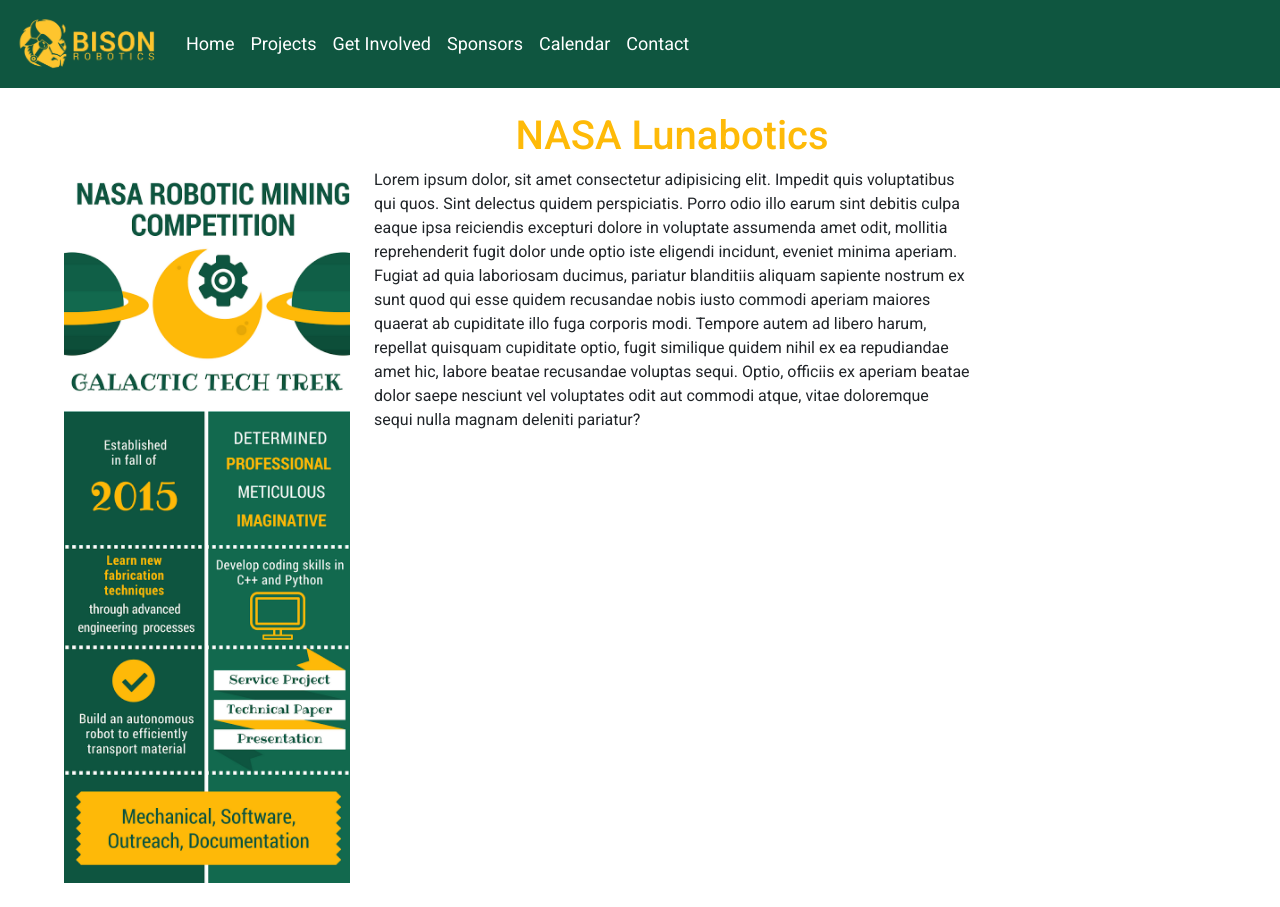
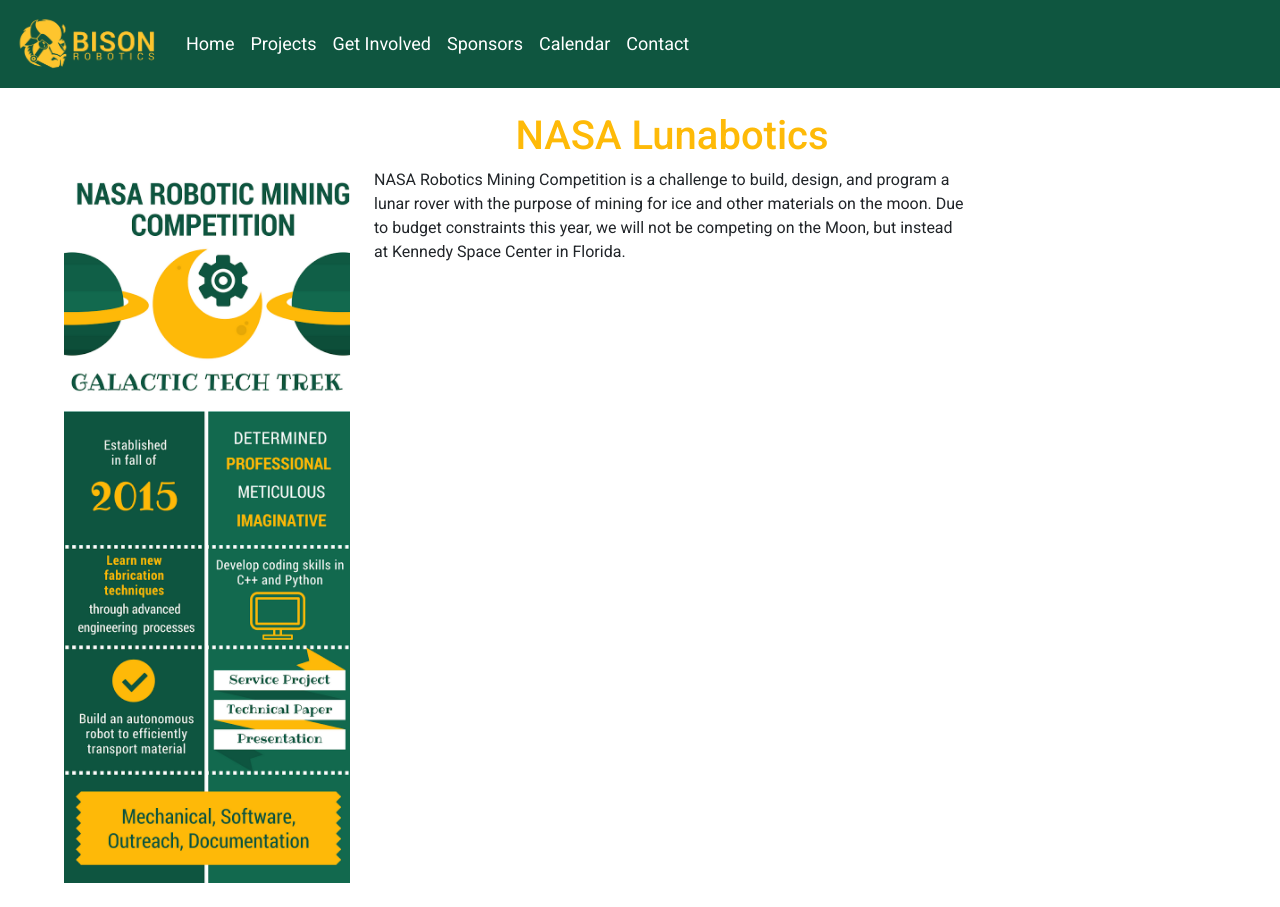
Before and after one commit to BisonRobotics/BisonRobotics.github.io, an Angular app: page /projects/nasa in a window 1280 px wide. Before the commit the page ends 883 px from the top, so only its background shows below. Built offline with nearby package versions, Linux system fonts and the light colour scheme.

Commit message:
Add home page and add project descriptions

```diff
--- a/src/app/app.component.html
+++ b/src/app/app.component.html
@@ -1,3 +1,4 @@
 <app-navbar></app-navbar>
 <div class="spacer"></div>
 <router-outlet></router-outlet>
+<div class="spacer"></div>
--- a/src/app/home/home.component.css
+++ b/src/app/home/home.component.css
@@ -0,0 +1,4 @@
+h1 {
+    color: #feba08;
+    text-align: center;
+}
--- a/src/app/home/home.component.html
+++ b/src/app/home/home.component.html
@@ -1 +1,21 @@
-<p>home works!</p>
+<div class="content">
+    <h1>Bison Robotics</h1>
+    <div class="row">
+        <div class="col-3">
+            <img src="" alt="Bison Robotics Organization Banner" />
+        </div>
+        <div class="col-6">
+            <p>
+                Bison Robotics' goal is to channel the energy and enthusiasm elicited by robotics through the rigorous
+                process of engineering design. Members will apply engineering knowledge and principles in a structured
+                approach to design and build competetive robots. Check out our Discord!
+                <br><br>
+                Bison Robotics is comprised of 5 projects and multiple volunteering opportunities. Bison Robotics
+                volunteers at the 5 FIRST Robotics Competition regional events, both the FIRST Lego League and Tech
+                Challenge tournaments here at NDSU, and at multiple VEX competitions. We volunteer to be able to inspire
+                younger people to pursue an interest in the STEM fields.
+            </p>
+        </div>
+        <div class="col-3"></div>
+    </div>
+</div>
--- a/src/app/projects/combat/combat.component.ts
+++ b/src/app/projects/combat/combat.component.ts
@@ -17,14 +17,12 @@
     alt: 'Combat Banner'
   };
 
-  text = `Lorem ipsum dolor, sit amet consectetur adipisicing elit. Impedit quis voluptatibus qui quos. Sint delectus quidem
-  perspiciatis. Porro odio illo earum sint debitis culpa eaque ipsa reiciendis excepturi dolore in voluptate assumenda
-  amet odit, mollitia reprehenderit fugit dolor unde optio iste eligendi incidunt, eveniet minima aperiam. Fugiat ad
-  quia laboriosam ducimus, pariatur blanditiis aliquam sapiente nostrum ex sunt quod qui esse quidem recusandae nobis
-  iusto commodi aperiam maiores quaerat ab cupiditate illo fuga corporis modi. Tempore autem ad libero harum, repellat
-  quisquam cupiditate optio, fugit similique quidem nihil ex ea repudiandae amet hic, labore beatae recusandae
-  voluptas sequi. Optio, officiis ex aperiam beatae dolor saepe nesciunt vel voluptates odit aut commodi atque, vitae
-  doloremque sequi nulla magnam deleniti pariatur?`;
+  text = `
+  Combat Robotics is very similar to the popular TV show Battle Bots.
+  We design robots specifically to deal damage to other robots. This
+  year our group is designing 3 30-pound robots and 2 15-pound robots
+  for their respective competitions this spring.
+  `;
 
   name = 'Combat Robotics';
 
--- a/src/app/projects/nasa/nasa.component.ts
+++ b/src/app/projects/nasa/nasa.component.ts
@@ -17,14 +17,13 @@
     alt: 'Nasa Lunabotics Banner'
   };
 
-  text = `Lorem ipsum dolor, sit amet consectetur adipisicing elit. Impedit quis voluptatibus qui quos. Sint delectus quidem
-  perspiciatis. Porro odio illo earum sint debitis culpa eaque ipsa reiciendis excepturi dolore in voluptate assumenda
-  amet odit, mollitia reprehenderit fugit dolor unde optio iste eligendi incidunt, eveniet minima aperiam. Fugiat ad
-  quia laboriosam ducimus, pariatur blanditiis aliquam sapiente nostrum ex sunt quod qui esse quidem recusandae nobis
-  iusto commodi aperiam maiores quaerat ab cupiditate illo fuga corporis modi. Tempore autem ad libero harum, repellat
-  quisquam cupiditate optio, fugit similique quidem nihil ex ea repudiandae amet hic, labore beatae recusandae
-  voluptas sequi. Optio, officiis ex aperiam beatae dolor saepe nesciunt vel voluptates odit aut commodi atque, vitae
-  doloremque sequi nulla magnam deleniti pariatur?`;
+  text = `
+  NASA Robotics Mining Competition is a challenge to build, design,
+  and program a lunar rover with the purpose of mining for ice and
+  other materials on the moon. Due to budget constraints this year,
+  we will not be competing on the Moon, but instead at Kennedy Space
+  Center in Florida.
+  `;
 
   name = 'NASA Lunabotics';
 
--- a/src/app/projects/ri3d/ri3d.component.ts
+++ b/src/app/projects/ri3d/ri3d.component.ts
@@ -17,14 +17,13 @@
     alt: 'Ri3D Banner'
   };
 
-  text = `Lorem ipsum dolor, sit amet consectetur adipisicing elit. Impedit quis voluptatibus qui quos. Sint delectus quidem
-  perspiciatis. Porro odio illo earum sint debitis culpa eaque ipsa reiciendis excepturi dolore in voluptate assumenda
-  amet odit, mollitia reprehenderit fugit dolor unde optio iste eligendi incidunt, eveniet minima aperiam. Fugiat ad
-  quia laboriosam ducimus, pariatur blanditiis aliquam sapiente nostrum ex sunt quod qui esse quidem recusandae nobis
-  iusto commodi aperiam maiores quaerat ab cupiditate illo fuga corporis modi. Tempore autem ad libero harum, repellat
-  quisquam cupiditate optio, fugit similique quidem nihil ex ea repudiandae amet hic, labore beatae recusandae
-  voluptas sequi. Optio, officiis ex aperiam beatae dolor saepe nesciunt vel voluptates odit aut commodi atque, vitae
-  doloremque sequi nulla magnam deleniti pariatur?`;
+  text = `
+  Ri3D is taking the FIRST Robotics Competition game and
+  building a robot in 3 days instead of the usual 6 weeks
+  allotted for teams. The robot is built with items available
+  to rookie high school teams and this project serves as a
+  role model of strategy and design for struggling teams.
+  `;
 
   name = 'Robot in 3 Days'
 
--- a/src/app/projects/snowplow/snowplow.component.ts
+++ b/src/app/projects/snowplow/snowplow.component.ts
@@ -17,14 +17,13 @@
     alt: 'Autonomous Snowplow Banner'
   };
 
-  text = `Lorem ipsum dolor, sit amet consectetur adipisicing elit. Impedit quis voluptatibus qui quos. Sint delectus quidem
-  perspiciatis. Porro odio illo earum sint debitis culpa eaque ipsa reiciendis excepturi dolore in voluptate assumenda
-  amet odit, mollitia reprehenderit fugit dolor unde optio iste eligendi incidunt, eveniet minima aperiam. Fugiat ad
-  quia laboriosam ducimus, pariatur blanditiis aliquam sapiente nostrum ex sunt quod qui esse quidem recusandae nobis
-  iusto commodi aperiam maiores quaerat ab cupiditate illo fuga corporis modi. Tempore autem ad libero harum, repellat
-  quisquam cupiditate optio, fugit similique quidem nihil ex ea repudiandae amet hic, labore beatae recusandae
-  voluptas sequi. Optio, officiis ex aperiam beatae dolor saepe nesciunt vel voluptates odit aut commodi atque, vitae
-  doloremque sequi nulla magnam deleniti pariatur?`;
+  text = `
+  Autonomous Snowplow challenges students to design and build a
+  fully autonomous snowplow to remove snow from a path. While also
+  detecting and avoiding obstacles. We are excited to finish, test,
+  and compete with our new snowplow HyFlex. We will be competing next
+  January at Dunwoody College of Technology.
+  `;
 
   name = 'Autonomous Snowplow';
 
--- a/src/app/projects/vexu/vexu.component.ts
+++ b/src/app/projects/vexu/vexu.component.ts
@@ -17,14 +17,13 @@
     alt: 'Vex U Banner'
   };
 
-  text = `Lorem ipsum dolor, sit amet consectetur adipisicing elit. Impedit quis voluptatibus qui quos. Sint delectus quidem
-  perspiciatis. Porro odio illo earum sint debitis culpa eaque ipsa reiciendis excepturi dolore in voluptate assumenda
-  amet odit, mollitia reprehenderit fugit dolor unde optio iste eligendi incidunt, eveniet minima aperiam. Fugiat ad
-  quia laboriosam ducimus, pariatur blanditiis aliquam sapiente nostrum ex sunt quod qui esse quidem recusandae nobis
-  iusto commodi aperiam maiores quaerat ab cupiditate illo fuga corporis modi. Tempore autem ad libero harum, repellat
-  quisquam cupiditate optio, fugit similique quidem nihil ex ea repudiandae amet hic, labore beatae recusandae
-  voluptas sequi. Optio, officiis ex aperiam beatae dolor saepe nesciunt vel voluptates odit aut commodi atque, vitae
-  doloremque sequi nulla magnam deleniti pariatur?`;
+  text = `
+  VEX Robotics releases a new engineering challenge each year
+  for teams to solve in a head-to-head robotics competition.
+  This year, the VEX U team has moved into The Incubator at the
+  NDSU Research & Technology Park. We are ready to get back to
+  an in-person competition with this year's challenge – Tipping Point.
+  `;
 
   name = 'Vex U';
 
```
